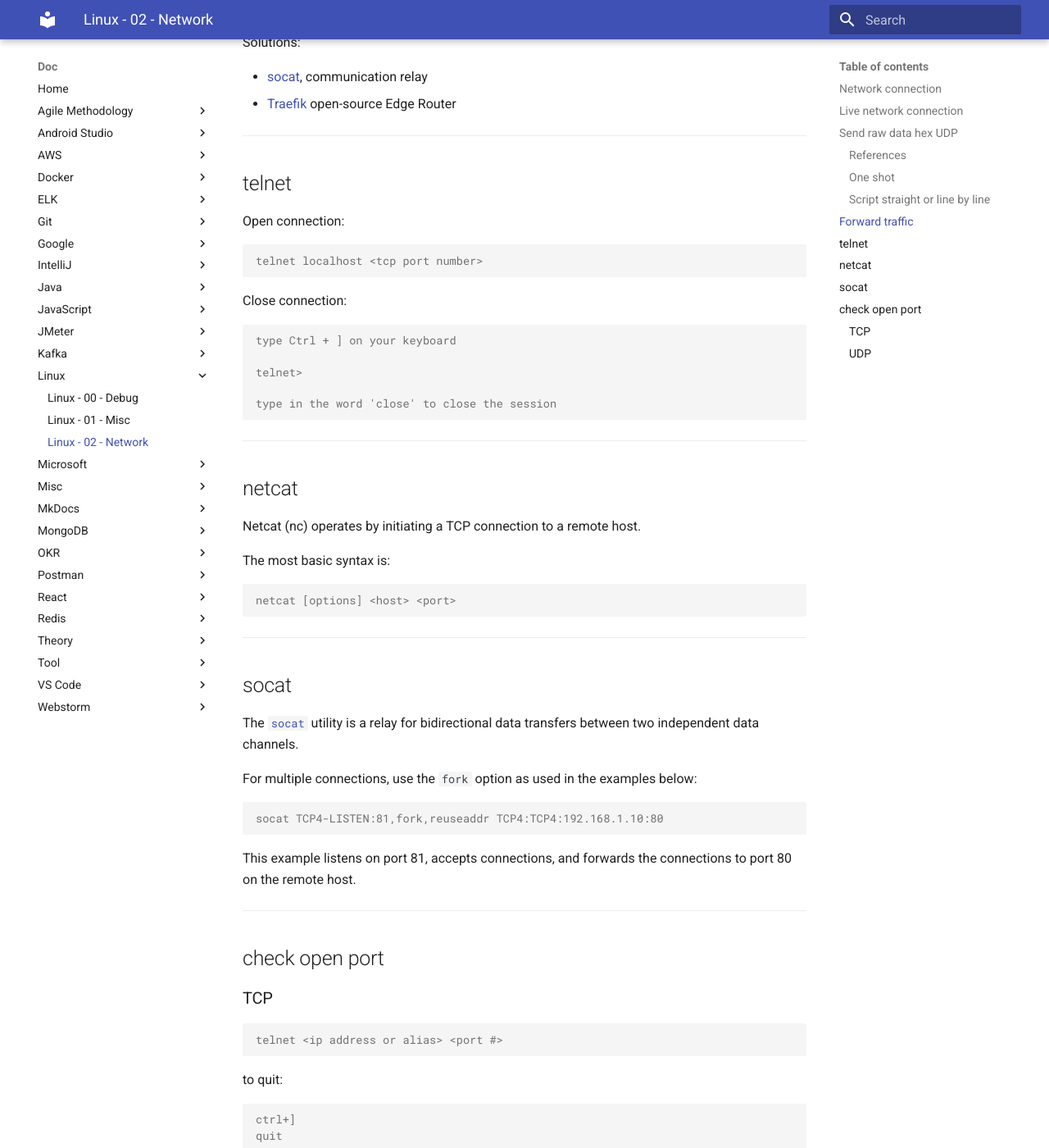
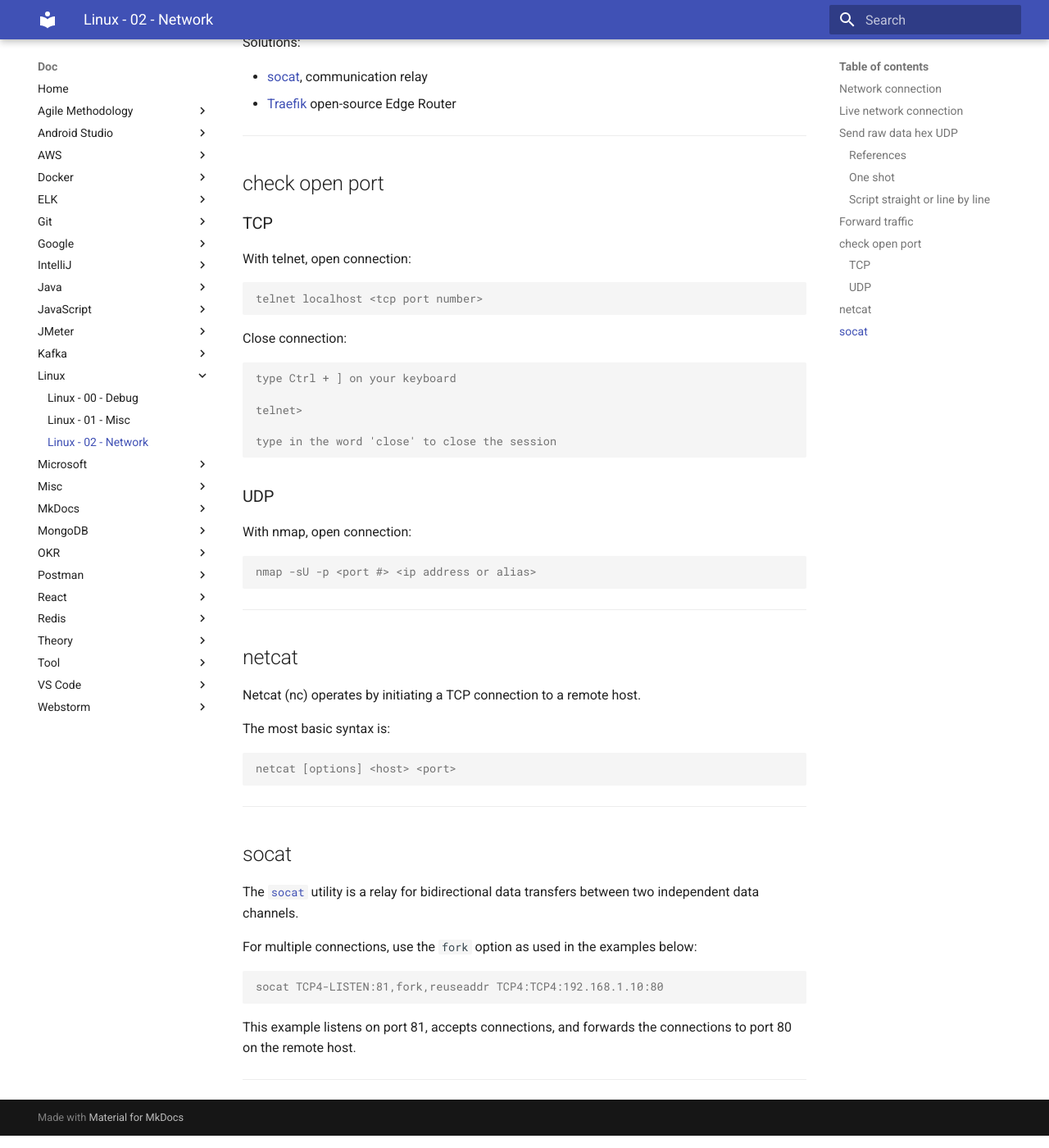
Before and after one commit to oldu73/doc, an MkDocs documentation site: the page built from docs/linux/2-linux-network.md, in a window 1280 px wide and 1400 px high, scrolled down 3133 px. Shown: the whole window at 82% size. Built offline with MkDocs 1.6.1 and Material for MkDocs 9.7.7, drawn with Linux system fonts in a browser that asks for light colours; some of the changed text lies outside the part shown.

Commit message:
linux network check open port fix again

````diff
--- a/docs/linux/2-linux-network.md
+++ b/docs/linux/2-linux-network.md
@@ -153,9 +153,11 @@ Solutions:
 
 ---
 
-## telnet
+## check open port
 
-Open connection:
+### TCP
+
+With telnet, open connection:
 
 ```console
 telnet localhost <tcp port number>
@@ -169,6 +171,14 @@ type Ctrl + ] on your keyboard
 telnet>
 
 type in the word 'close' to close the session
+```
+
+### UDP
+
+With nmap, open connection:
+
+```console
+nmap -sU -p <port #> <ip address or alias>
 ```
 
 ---
@@ -198,26 +208,3 @@ socat TCP4-LISTEN:81,fork,reuseaddr TCP4:TCP4:192.168.1.10:80
 This example listens on port 81, accepts connections, and forwards the connections to port 80 on the remote host.
 
 ---
-
-## check open port
-
-### TCP
-
-```console
-telnet <ip address or alias> <port #>
-```
-
-to quit:
-
-```console
-ctrl+]
-quit
-```
-
-### UDP
-
-```console
-nmap -sU -p <port #> <ip address or alias>
-```
-
----
````
